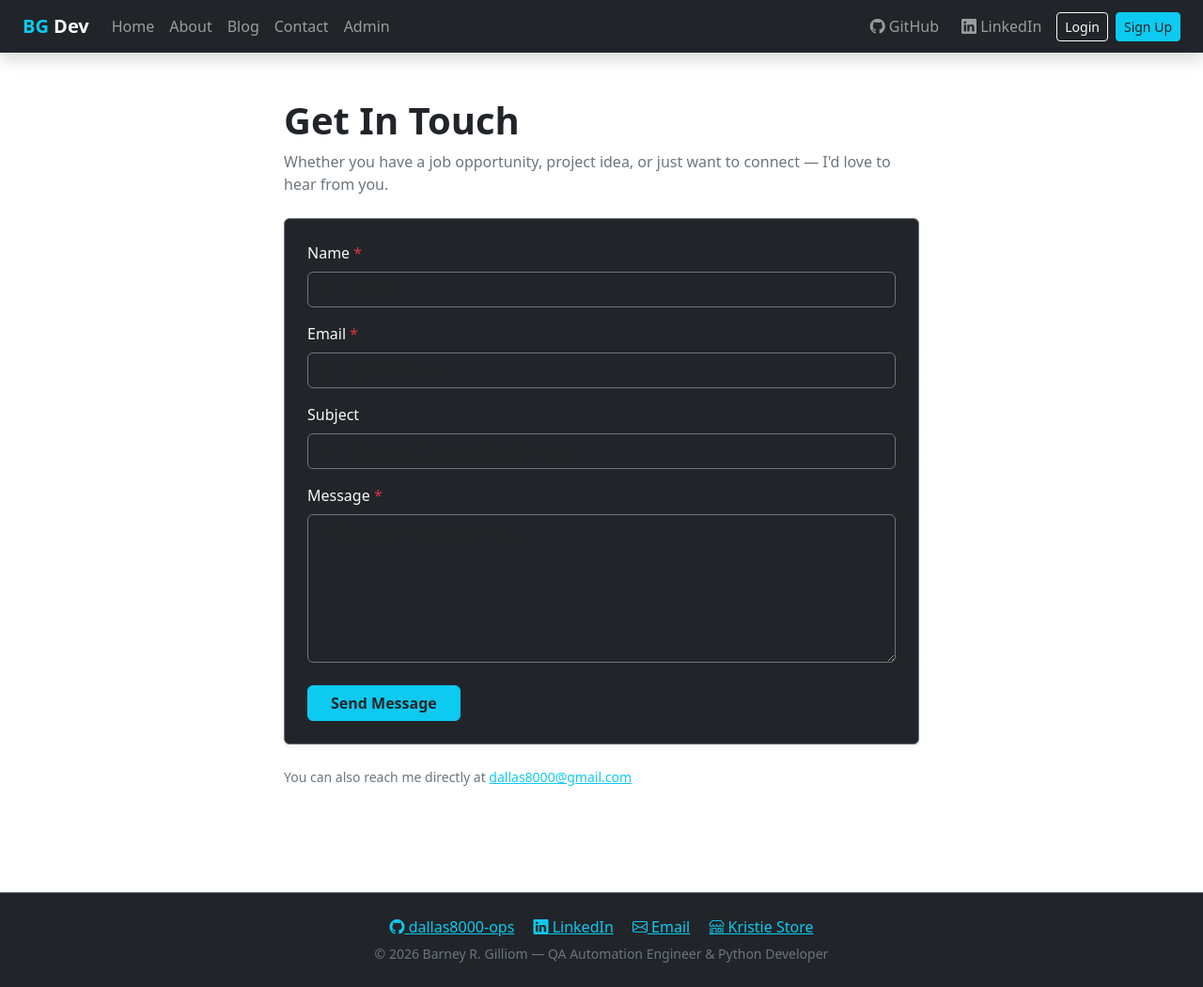
After one commit to dallas8000-ops/BLOG-2, a Django app: template templates/pages/contact.html in a window 1280 px wide. The commit adds this page. Shown: the whole page at 94% size. Run offline with Django 3.2, Linux system fonts and the light colour scheme; the template is opened without the code that fills it, so the values that code supplies are empty.

Commit message:
Add contact form page with Gmail SMTP email sending

```diff
--- a/pages/urls.py
+++ b/pages/urls.py
@@ -4,4 +4,5 @@ from . import views
 urlpatterns = [
     path('', views.home, name='home'),
     path('about/', views.about, name='about'),
+    path('contact/', views.contact, name='contact'),
 ]
--- a/templates/base.html
+++ b/templates/base.html
@@ -22,6 +22,7 @@
                     <li class="nav-item"><a class="nav-link" href="{% url 'home' %}">Home</a></li>
                     <li class="nav-item"><a class="nav-link" href="{% url 'about' %}">About</a></li>
                     <li class="nav-item"><a class="nav-link" href="{% url 'post_list' %}">Blog</a></li>
+                    <li class="nav-item"><a class="nav-link" href="{% url 'contact' %}">Contact</a></li>
                     <li class="nav-item"><a class="nav-link" href="/admin/">Admin</a></li>
                 </ul>
                 <ul class="navbar-nav ms-auto align-items-center gap-2">
@@ -30,9 +31,6 @@
                     </li>
                     <li class="nav-item">
                         <a class="nav-link" href="https://linkedin.com/in/barney-gilliom-959981337" target="_blank"><i class="bi bi-linkedin"></i> LinkedIn</a>
-                    </li>
-                    <li class="nav-item">
-                        <a class="nav-link" href="mailto:dallas8000@gmail.com"><i class="bi bi-envelope"></i> Email</a>
                     </li>
                     {% if user.is_authenticated %}
                         <li class="nav-item">
--- /dev/null
+++ b/templates/pages/contact.html
@@ -0,0 +1,48 @@
+{% extends 'base.html' %}
+
+{% block title %}Contact | Barney Gilliom{% endblock %}
+
+{% block content %}
+<div class="container py-5" style="max-width: 700px;">
+    <h1 class="fw-bold mb-2">Get In Touch</h1>
+    <p class="text-secondary mb-4">Whether you have a job opportunity, project idea, or just want to connect — I'd love to hear from you.</p>
+
+    {% if messages %}
+        {% for message in messages %}
+            <div class="alert alert-{% if message.tags == 'error' %}danger{% else %}success{% endif %} alert-dismissible fade show" role="alert">
+                {{ message }}
+                <button type="button" class="btn-close" data-bs-dismiss="alert"></button>
+            </div>
+        {% endfor %}
+    {% endif %}
+
+    <div class="card bg-dark border-secondary shadow-sm">
+        <div class="card-body p-4">
+            <form method="post">
+                {% csrf_token %}
+                <div class="mb-3">
+                    <label for="name" class="form-label text-light">Name <span class="text-danger">*</span></label>
+                    <input type="text" class="form-control bg-dark text-light border-secondary" id="name" name="name" placeholder="Your name" required>
+                </div>
+                <div class="mb-3">
+                    <label for="email" class="form-label text-light">Email <span class="text-danger">*</span></label>
+                    <input type="email" class="form-control bg-dark text-light border-secondary" id="email" name="email" placeholder="your@email.com" required>
+                </div>
+                <div class="mb-3">
+                    <label for="subject" class="form-label text-light">Subject</label>
+                    <input type="text" class="form-control bg-dark text-light border-secondary" id="subject" name="subject" placeholder="e.g. Job opportunity, project inquiry...">
+                </div>
+                <div class="mb-4">
+                    <label for="message" class="form-label text-light">Message <span class="text-danger">*</span></label>
+                    <textarea class="form-control bg-dark text-light border-secondary" id="message" name="message" rows="6" placeholder="Tell me what's on your mind..." required></textarea>
+                </div>
+                <button type="submit" class="btn btn-info text-dark fw-bold px-4">Send Message</button>
+            </form>
+        </div>
+    </div>
+
+    <div class="mt-4 text-secondary small">
+        <p>You can also reach me directly at <a href="mailto:dallas8000@gmail.com" class="text-info">dallas8000@gmail.com</a></p>
+    </div>
+</div>
+{% endblock %}
```
Also changed, not shown: config/settings.py (+10 -0 lines), pages/views.py (+27 -1 lines).
